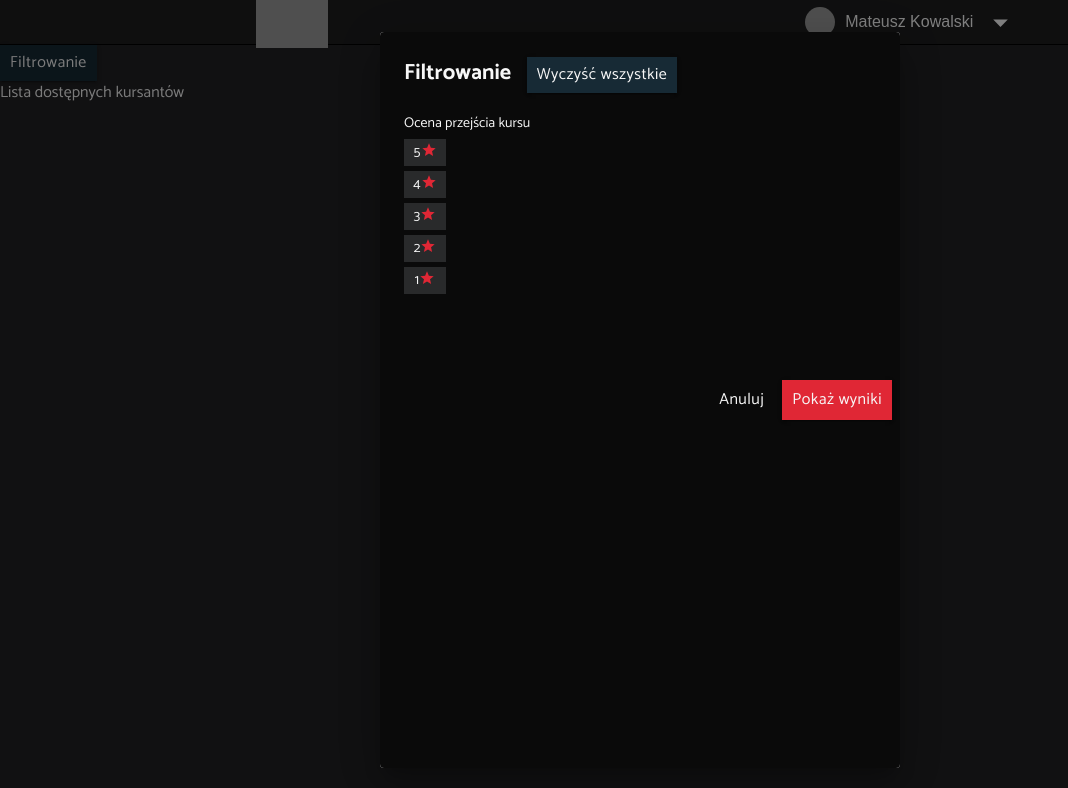
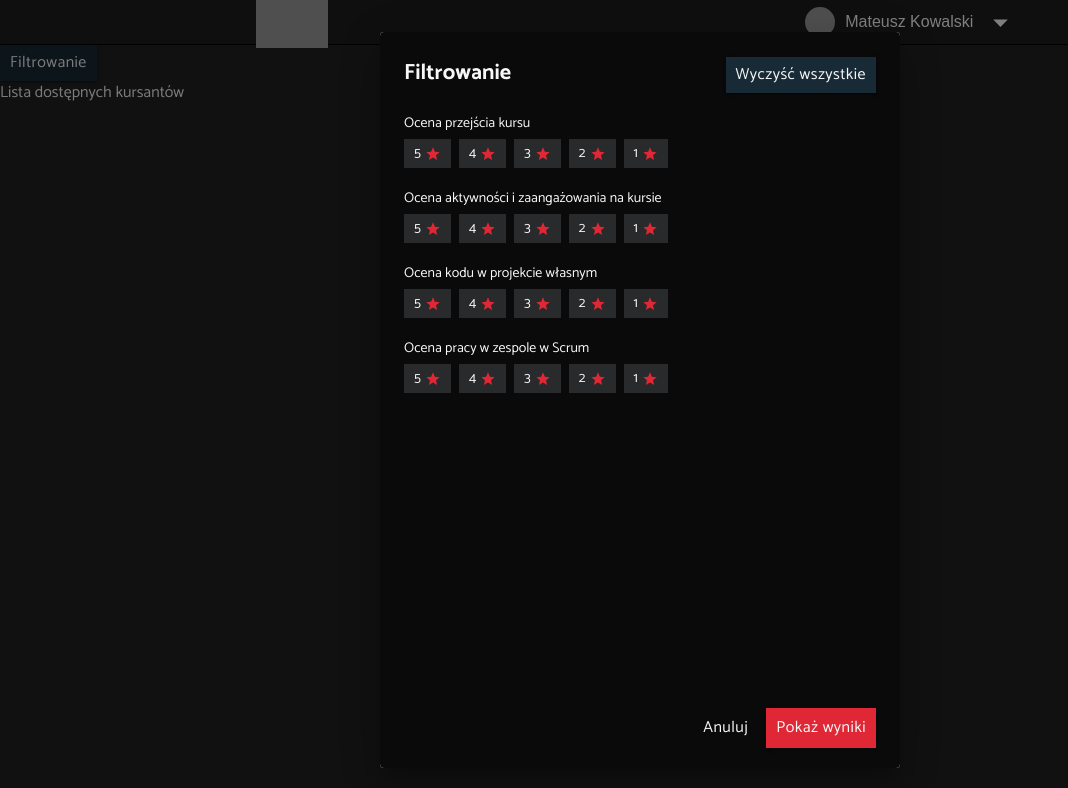
Before and after one commit to Jednookiprogramista/head-hunter-front, a React (Create React App) app: page /list in a window 1280 px wide. Both pictures are taken after a click on the button "Filtrowanie". Shown: the top 788 px of the page, without its empty margins (0-1068 px from the left). Built offline with nearby package versions, Linux system fonts and the light colour scheme; grey boxes are pictures that could not be loaded.

Commit message:
Add stars score component

```diff
--- a/src/components/FilterModal/BoxScore.tsx
+++ /dev/null
@@ -1,35 +0,0 @@
-import { Box, Grid } from '@mui/material';
-import StarIcon from '@mui/icons-material/Star';
-
-type BoxScoreProps = {
-  children: React.ReactNode;
-};
-
-export const BoxScore = ({ children }: BoxScoreProps) => {
-  return (
-    <Box
-      sx={{
-        width: 42.06,
-        height: 27,
-        backgroundColor: '#292A2B',
-      }}
-    >
-      <Grid
-        style={{
-          display: 'flex',
-          padding: '3px 5px',
-          margin: '5px 0',
-          justifyContent: 'center',
-        }}
-      >
-        {children}
-        <StarIcon
-          style={{
-            color: '#e02735',
-            fontSize: '16px',
-          }}
-        />
-      </Grid>
-    </Box>
-  );
-};
--- a/src/components/FilterModal/FilterModal.tsx
+++ b/src/components/FilterModal/FilterModal.tsx
@@ -1,13 +1,13 @@
-import { Box, Dialog, DialogActions, DialogContent } from '@mui/material';
+import { Dialog, DialogActions, DialogContent } from '@mui/material';
 import { PrimaryButton } from '../Button/PrimaryButton';
+import { SecondaryButton } from '../Button/SecondaryButton';
 import { TextButton } from '../Button/TextButton';
-import { SecondaryButton } from '../Button/SecondaryButton';
-import { BoxScore } from './BoxScore';
+import { StarsScoreField } from './StarScoreField/StarsScoreField';
+import './filterModal.css';
 
 type FilterModalProps = {
   isOpen: boolean;
   onCancel: () => void;
-  //   onConfirm: () => void;
 };
 
 export const FilterModal = ({ isOpen, onCancel }: FilterModalProps) => {
@@ -16,41 +16,21 @@ export const FilterModal = ({ isOpen, onCancel }: FilterModalProps) => {
   };
 
   return (
-    <Dialog open={isOpen} onClose={handleClose} maxWidth={false}>
-      <div style={{ width: '520px', height: '806px', display: 'flex' }}>
-        <DialogContent
-          style={{
-            backgroundColor: '#0A0A0A',
-            color: '#f7f7f7',
-            fontSize: '14px',
-            width: '100%',
-          }}
-        >
-          <Box
-            style={{
-              display: 'flex',
-              justifyContent: 'space-between',
-              width: '100%',
-              fontSize: '22px',
-              fontWeight: 'bold',
-              margin: '5px 0',
-            }}
-          >
+    <Dialog open={isOpen} onClose={handleClose}>
+      <div className="dialog-container">
+        <DialogContent className="dialog-content">
+          <div className="dialog-header">
             Filtrowanie
             <SecondaryButton>Wyczyść wszystkie</SecondaryButton>
-          </Box>
-          <Box
-            sx={{
-              margin: '20px 0 5px 0',
-            }}
-          >
-            Ocena przejścia kursu
-          </Box>
-          <BoxScore>5</BoxScore> <BoxScore>4</BoxScore>
-          <BoxScore>3</BoxScore> <BoxScore>2</BoxScore> <BoxScore>1</BoxScore>
+          </div>
+          <StarsScoreField title="Ocena przejścia kursu" />
+          <StarsScoreField title="Ocena aktywności i zaangażowania na kursie" />
+          <StarsScoreField title="Ocena kodu w projekcie własnym" />
+          <StarsScoreField title="Ocena pracy w zespole w Scrum" />
         </DialogContent>
         <DialogActions
-          style={{ justifyContent: 'center', backgroundColor: '#0A0A0A' }}
+          className="dialog-actions"
+          style={{ padding: '20px 24px' }}
         >
           <TextButton onClick={handleClose}>Anuluj</TextButton>
           <PrimaryButton>Pokaż wyniki</PrimaryButton>
--- /dev/null
+++ b/src/components/FilterModal/StarScoreField/BoxStarScore.tsx
@@ -0,0 +1,21 @@
+import StarIcon from '@mui/icons-material/Star';
+import './boxStarScore.css';
+
+type BoxScoreProps = {
+  score: number;
+  selected?: boolean;
+};
+
+export const BoxStarScore = ({ score, selected }: BoxScoreProps) => {
+  return (
+    <div className={`box-star-score-container ${selected ? 'selected' : ''}`}>
+      {score}
+      <StarIcon
+        style={{
+          color: selected ? '#f7f7f7' : '#e02735',
+          fontSize: '16px',
+        }}
+      />
+    </div>
+  );
+};
--- /dev/null
+++ b/src/components/FilterModal/StarScoreField/BoxStarScoreCheckbox.tsx
@@ -0,0 +1,16 @@
+import { Checkbox } from '@mui/material';
+import { BoxStarScore } from './BoxStarScore';
+
+type BoxStarScoreCheckboxProps = {
+  score: number;
+};
+
+export const BoxStarScoreCheckbox = ({ score }: BoxStarScoreCheckboxProps) => {
+  return (
+    <Checkbox
+      style={{ padding: 0 }}
+      icon={<BoxStarScore score={score} />}
+      checkedIcon={<BoxStarScore score={score} selected />}
+    />
+  );
+};
--- /dev/null
+++ b/src/components/FilterModal/StarScoreField/StarsScoreField.tsx
@@ -0,0 +1,28 @@
+import { Box } from '@mui/material';
+import { BoxStarScoreCheckbox } from './BoxStarScoreCheckbox';
+import './starsScoreField.css';
+
+type StarsScoreFieldProps = {
+  title: string;
+};
+
+export const StarsScoreField = ({ title }: StarsScoreFieldProps) => {
+  return (
+    <>
+      <Box
+        sx={{
+          margin: '20px 0 5px 0',
+        }}
+      >
+        {title}
+      </Box>
+      <div className="box-star-container">
+        <BoxStarScoreCheckbox score={5} />
+        <BoxStarScoreCheckbox score={4} />
+        <BoxStarScoreCheckbox score={3} />
+        <BoxStarScoreCheckbox score={2} />
+        <BoxStarScoreCheckbox score={1} />
+      </div>
+    </>
+  );
+};
--- /dev/null
+++ b/src/components/FilterModal/StarScoreField/boxStarScore.css
@@ -0,0 +1,14 @@
+.box-star-score-container {
+    background-color: #292A2B;
+    color: #f7f7f7;
+    padding: 4px 10px;
+    display: flex;
+    justify-content: center;
+    align-items: center;
+    gap: 4px;
+}
+
+.selected {
+    color: #f7f7f7;
+    background-color: #e02735;
+}
--- /dev/null
+++ b/src/components/FilterModal/StarScoreField/starsScoreField.css
@@ -0,0 +1,4 @@
+.box-star-container {
+    display: flex;
+    gap: 8px;
+}
--- /dev/null
+++ b/src/components/FilterModal/filterModal.css
@@ -0,0 +1,29 @@
+.dialog-container {
+    /* @TODO: responsive design (temporarily set a fixed size) */
+    width: 520px;
+    height: 800px;
+
+    display: flex;
+    flex-direction: column;
+    background-color: #0a0a0a;
+}
+
+.dialog-content {
+    color: #f7f7f7;
+    font-size: 14px;
+    width: 100%;
+    padding: 0;
+}
+
+.dialog-header {
+    display: flex;
+    justify-content: space-between;
+    width: 100%;
+    font-size: 22px;
+    font-weight: bold;
+    margin: 5px 0;
+}
+
+.dialog-actions {
+    justify-content: center;
+}
```
